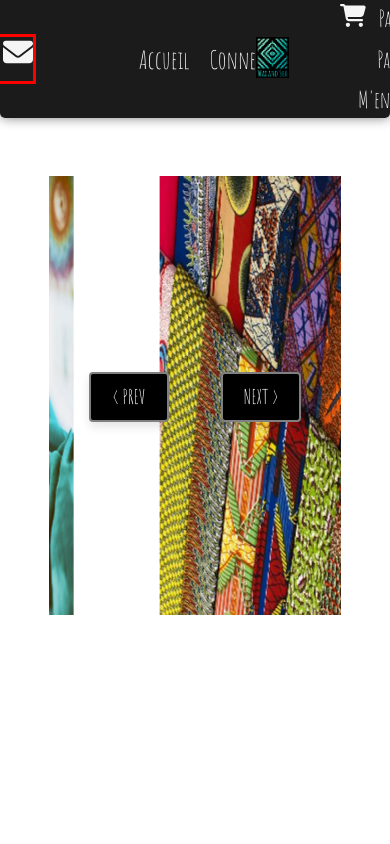
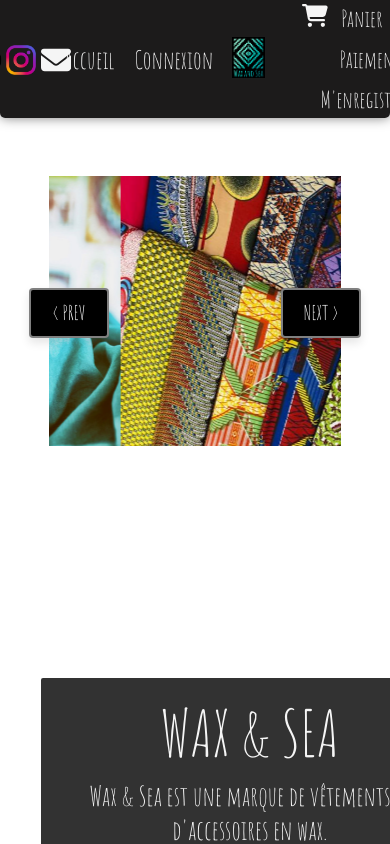
Before and after one commit to tristanlaulanie/waxandsea-front-dashboard, a React (Create React App) app: page / in a window 390 px wide. Shown: the top 844 px of the page. Built offline with nearby package versions, Linux system fonts and the light colour scheme.

Commit message:
slider-responsive:ok

```diff
--- a/src/components/Accueil/AccueilResponsive.css
+++ b/src/components/Accueil/AccueilResponsive.css
@@ -589,11 +589,6 @@
         left: -5em;
     }
 
-    #logo-waxandsea-header {
-        position: relative;
-        left: -6em;
-    }
-
     #nav-boutique {
         position: relative;
         left: 7.5em;
--- a/src/components/Accueil/Slider/Slider.css
+++ b/src/components/Accueil/Slider/Slider.css
@@ -32,7 +32,7 @@
 }
 
 .carousel-img {
-    height: 52vh;
+    height: 54vh;
     width: 55vw;
 }
 
--- /dev/null
+++ b/src/components/Accueil/Slider/SliderResponsive.css
@@ -0,0 +1,74 @@
+@media screen and (width <= 1410px){
+    .carousel-img {
+        height: 48vh;
+    }
+}
+
+@media screen and (width <= 1300px){
+    .carousel-img {
+        height: 46vh;
+    }
+}
+
+@media screen and (width <= 1210px){
+    .carousel-img {
+        height: 44vh;
+    }
+}
+
+@media screen and (width <= 1100px){
+    .carousel-img {
+        height: 42vh;
+    }
+}
+
+@media screen and (width <= 1020px){
+    .carousel-img {
+        height: 40vh;
+        width: 60vw;
+    }
+}
+
+@media screen and (width <= 840px){
+    .carousel-img {
+        height: 38vh;
+        width: 64vw;
+    }
+}
+
+@media screen and (width <= 840px){
+    .carousel-img {
+        height: 36vh;
+        width: 66vw;
+    }
+
+    .glide__arrow--left {
+        left: 0;
+    }
+
+    .glide__arrow--right {
+        right: 0;
+    }
+}
+
+@media screen and (width <= 650px) {
+    .carousel-img {
+        height: 34vh;
+        width: 74vw;
+    }
+
+    .glide__arrow--left {
+        left: -1em;
+    }
+
+    .glide__arrow--right {
+        right: -1em;
+    }
+}
+
+@media screen and (width <= 550px) {
+    .carousel-img {
+        height: 32vh;
+        width: 84vw;
+    }
+}
--- a/src/components/Accueil/Slider/index.js
+++ b/src/components/Accueil/Slider/index.js
@@ -1,11 +1,12 @@
 import React, { useRef, useEffect } from "react";
-// CSS
-import "./Slider.css";
+
 // GLIDE
 import Glide from "@glidejs/glide";
 // CSS
 import "@glidejs/glide/dist/css/glide.core.min.css";
 import "@glidejs/glide/dist/css/glide.theme.min.css";
+import "./Slider.css";
+import "./SliderResponsive.css";
 
 //
 // IMAGES
--- a/src/components/Header/HeaderResponsive.css
+++ b/src/components/Header/HeaderResponsive.css
@@ -293,7 +293,7 @@
     left: 12em;
     display: flex;
     gap: 3em;
-    }
+  }
 
   .nav-boutique .connexion-link {
     position: relative;
@@ -330,8 +330,12 @@
 
   .social-div {
     position: relative;
-    border: 3px solid red;
-    left: -7em;
+    /* border: 3px solid red; */
+    left: -6em;
+  }
+
+  .logo-enveloppe {
+    margin-top: 8px;
   }
 
   #facebook-icon-header {
@@ -346,10 +350,16 @@
     margin-top: 5px;
   }
 
+  .header-logo-links-left {
+    position: relative;
+    left: 4em;
+    /* border: 3px solid red; */
+  }
+
   .first-header-right {
     font-size: 23px;
     position: relative;
-    left: -11em;
+    left: -13em;
     display: flex;
     flex-direction: column;
     align-items: center;
@@ -379,7 +389,7 @@
 
   #logo-waxandsea-header {
     position: relative;
-    left: -6em;
+    left: -7.5em;
   }
 
   #nav-boutique {
@@ -401,18 +411,27 @@
     position: relative;
     left: 13.2em;
   }
+}
+
+@media screen and (width <= 560px) {
+
+  .header-logo-links-left {
+    position: relative;
+    left: 6em;
+  }
+
+  .social-div {
+    position: relative;
+    left: -2.8em;
+  }
+
+  .logo-enveloppe {
+    position: relative;
+    right: 13px;
+  }
 
   .first-header-right {
     position: relative;
-    right: 4em;
-    padding: 0;
-    margin: 0;
+    left: -14em;
   }
 }
-
-@media screen and (width <= 560px) {
-  .first-header-right {
-    position: relative;
-    left: -12.5em;
-  }
-}
```
Also changed, not shown: src/components/Header/index.js (+7 -3 lines).
